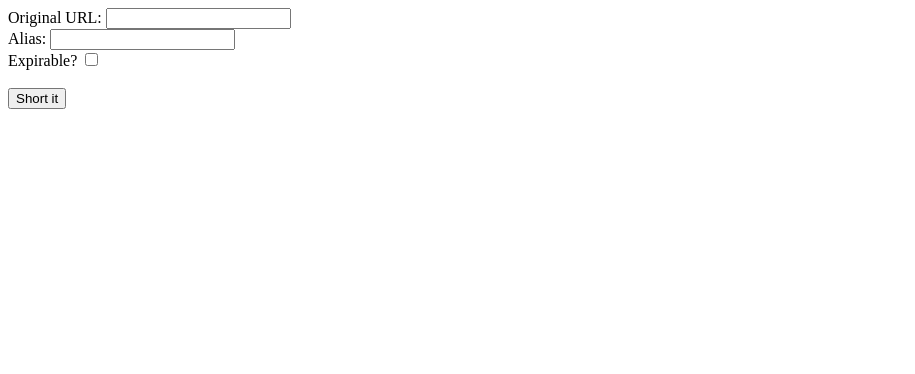
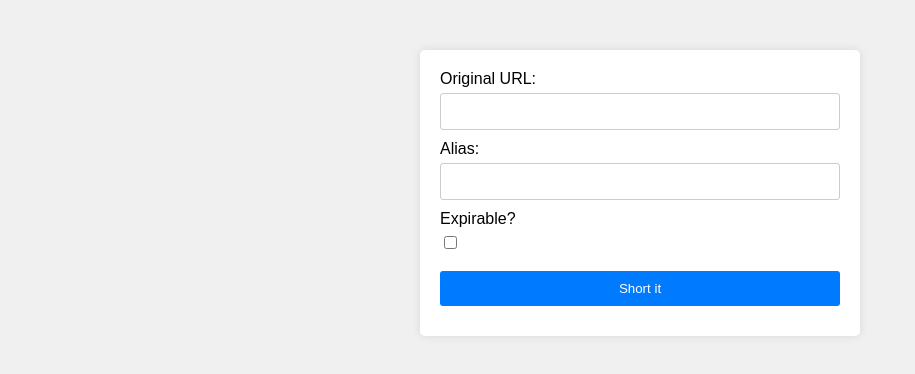
Before and after one commit to EFREI-Mastere-Dev-FullStack/urlShortener, a plain HTML site: page view/index.html in a window 1280 px wide. Shown: the whole page, without its empty margins (0-915 px from the left). Drawn offline with Linux system fonts and the light colour scheme.

Commit message:
add env and html and css

```diff
--- a/view/index.html
+++ b/view/index.html
@@ -3,6 +3,60 @@
 <head>
     <meta charset="UTF-8">
     <title>Shorten URL</title>
+    <style>
+        /* Style général */
+        body {
+            font-family: Arial, sans-serif;
+            margin: 0;
+            padding: 0;
+            background-color: #f0f0f0;
+        }
+
+        form {
+            max-width: 400px;
+            margin: 50px auto;
+            background-color: #fff;
+            padding: 20px;
+            border-radius: 5px;
+            box-shadow: 0 0 10px rgba(0, 0, 0, 0.1);
+        }
+
+        label {
+            display: block;
+            margin-bottom: 5px;
+        }
+
+        input[type="text"],
+        input[type="date"],
+        button {
+            width: 100%;
+            padding: 10px;
+            margin-bottom: 10px;
+            border: 1px solid #ccc;
+            border-radius: 3px;
+            box-sizing: border-box;
+        }
+
+        input[type="checkbox"] {
+            margin-right: 5px;
+        }
+
+        button {
+            background-color: #007bff;
+            color: #fff;
+            border: none;
+            cursor: pointer;
+        }
+
+        button:hover {
+            background-color: #0056b3;
+        }
+
+        /* Style spécifique pour l'élément d'expiration */
+        #expirationDate {
+            display: none;
+        }
+    </style>
 </head>
 <body>
 <form action="/shorten" method="POST">
```
Also changed, not shown: view/shorten.html (+30 -4 lines), 4 other files.
